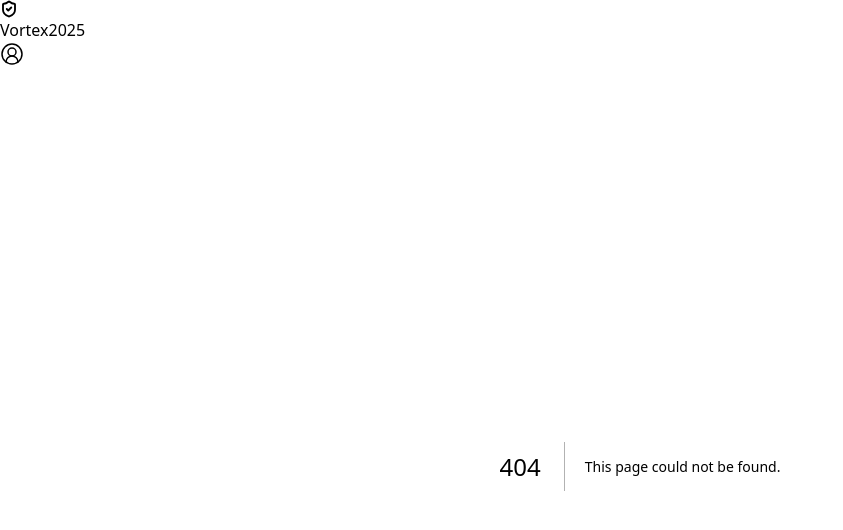
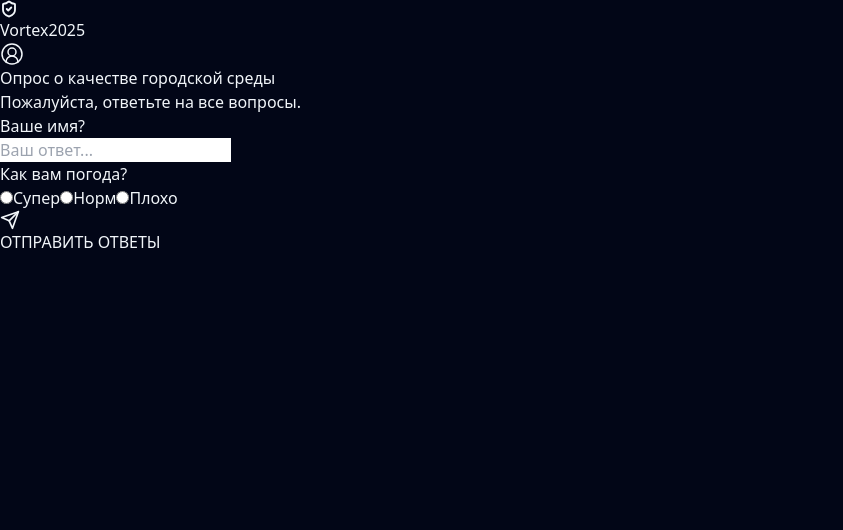
Before and after one commit to johnmausr-lang/vortex-data-collector, a Next.js app: page /forms/1 in a window 1280 px wide. Before the commit this address had no page. Shown: the top 530 px of the page, without its empty margins (0-843 px from the left). Built offline with nearby package versions, Linux system fonts and the light colour scheme.

Commit message:
Create page.js

```diff
--- /dev/null
+++ b/app/forms/[id]/page.js
@@ -0,0 +1,95 @@
+"use client";
+import { useState, useEffect } from "react";
+import { useParams } from "next/navigation";
+import { Send, CheckCircle2 } from "lucide-react";
+
+export default function PublicSurvey() {
+  const { id } = useParams();
+  const [form, setForm] = useState(null);
+  const [answers, setAnswers] = useState({});
+  const [submitted, setSubmitted] = useState(false);
+
+  useEffect(() => {
+    // В реальности здесь fetch к API
+    // fetch(\`/api/dynamic/\${id}\`).then(...)
+    // Для демо я сымитирую загрузку:
+    setTimeout(() => {
+      setForm({
+        title: "Опрос о качестве городской среды",
+        questions: [
+          { id: 1, type: "text", text: "Ваше имя?" },
+          { id: 2, type: "radio", text: "Как вам погода?", options: ["Супер", "Норм", "Плохо"] }
+        ]
+      });
+    }, 1000);
+  }, [id]);
+
+  const handleSubmit = async () => {
+    // POST /api/dynamic/submit
+    setSubmitted(true);
+  };
+
+  if (submitted) {
+    return (
+      <div className="min-h-screen flex items-center justify-center p-4">
+        <div className="glass-card p-10 rounded-3xl text-center max-w-md">
+          <div className="w-20 h-20 bg-green-500 rounded-full flex items-center justify-center mx-auto mb-6 shadow-lg shadow-green-500/20">
+            <CheckCircle2 className="text-white" size={40} />
+          </div>
+          <h2 className="text-3xl font-bold text-white mb-2">Спасибо!</h2>
+          <p className="text-slate-400">Ваш голос учтен в системе Vortex.</p>
+        </div>
+      </div>
+    );
+  }
+
+  if (!form) return <div className="text-center mt-20 text-slate-500">Загрузка формы...</div>;
+
+  return (
+    <div className="max-w-2xl mx-auto py-12 px-4">
+      <div className="glass-card p-8 rounded-[2rem] mb-8 border-t-4 border-blue-600">
+        <h1 className="text-3xl font-black text-white">{form.title}</h1>
+        <p className="text-slate-400 mt-2">Пожалуйста, ответьте на все вопросы.</p>
+      </div>
+
+      <div className="space-y-6">
+        {form.questions.map((q) => (
+          <div key={q.id} className="glass-card p-6 rounded-3xl">
+            <h3 className="text-lg font-bold text-slate-200 mb-4">{q.text}</h3>
+
+            {q.type === "text" && (
+              <input
+                className="w-full bg-slate-900/50 border border-white/10 rounded-xl p-4 text-white focus:border-blue-500 outline-none"
+                placeholder="Ваш ответ..."
+                onChange={(e) => setAnswers({ ...answers, [q.id]: e.target.value })}
+              />
+            )}
+
+            {q.type === "radio" && (
+              <div className="space-y-3">
+                {q.options.map((opt) => (
+                  <label key={opt} className="flex items-center gap-3 p-3 rounded-xl hover:bg-white/5 cursor-pointer transition-colors">
+                    <input
+                      type="radio"
+                      name={`q-${q.id}`}
+                      className="w-5 h-5 accent-blue-500"
+                      onChange={() => setAnswers({ ...answers, [q.id]: opt })}
+                    />
+                    <span className="text-slate-300">{opt}</span>
+                  </label>
+                ))}
+              </div>
+            )}
+          </div>
+        ))}
+      </div>
+
+      <button
+        onClick={handleSubmit}
+        className="premium-button w-full mt-10 bg-blue-600 hover:bg-blue-500 text-white shadow-xl shadow-blue-900/30"
+      >
+        <Send size={20} /> ОТПРАВИТЬ ОТВЕТЫ
+      </button>
+    </div>
+  );
+}
```
